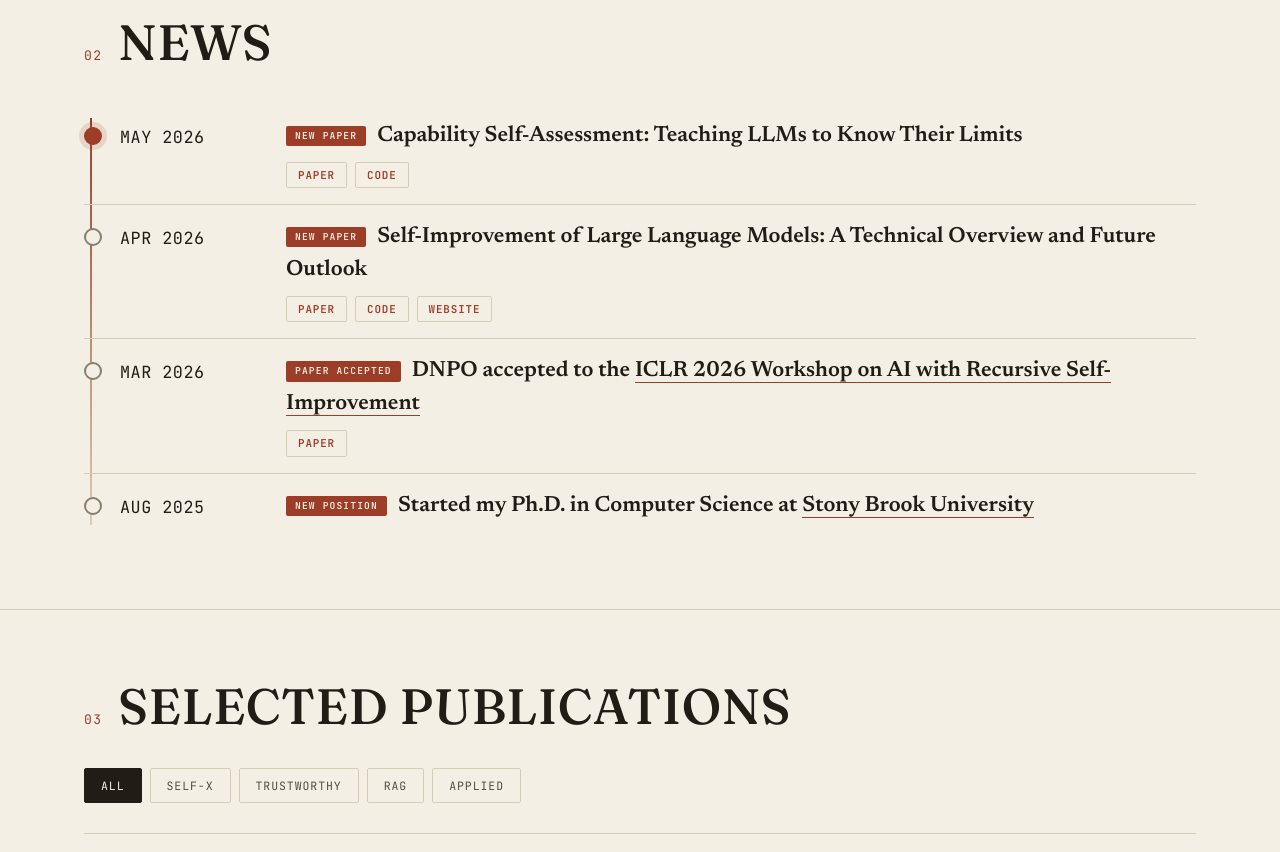
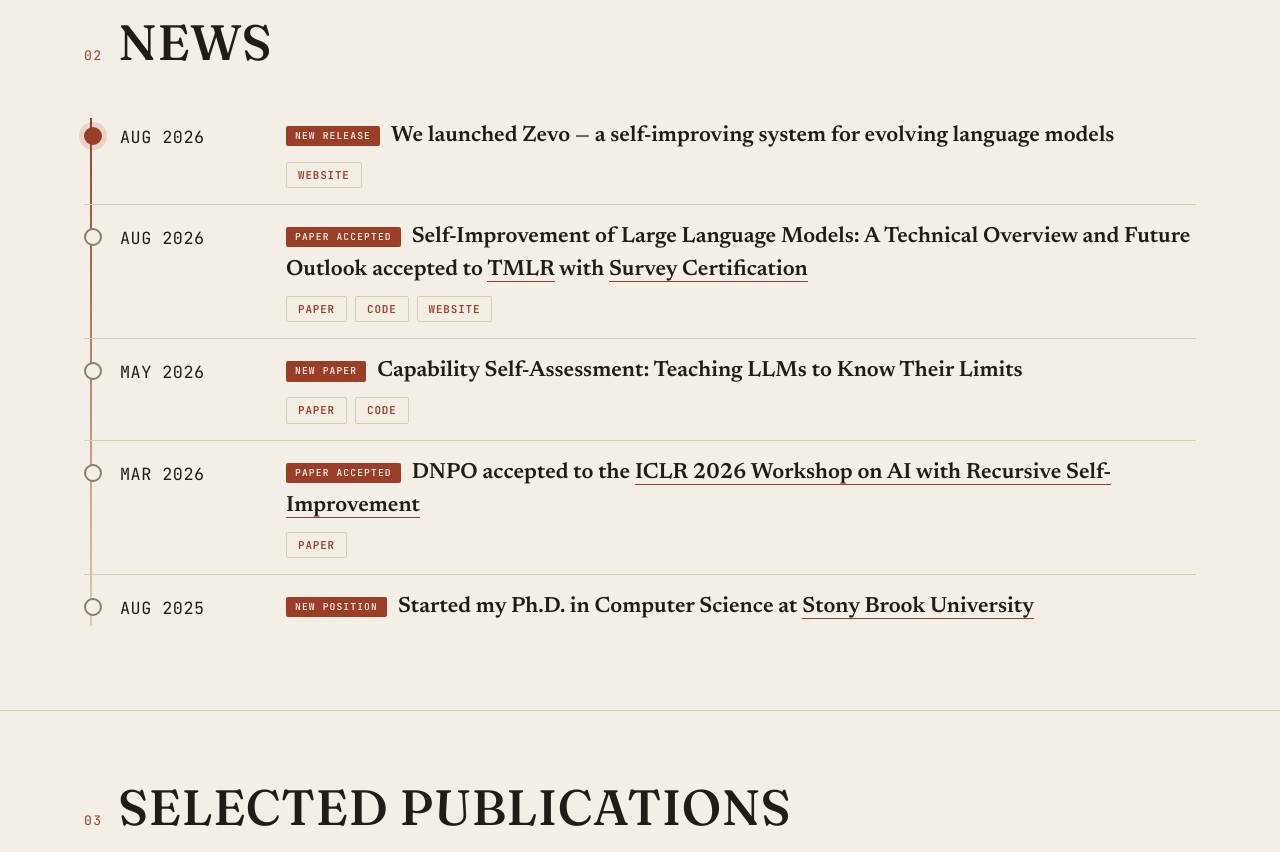
Before and after one commit to Joyyang158/haoyan-yang, a plain HTML site: page index.html in a window 1280 px wide. Shown: the part 1260-2112 px from the top of the page. Drawn offline with Linux system fonts and the light colour scheme.

Commit message:
add news: TMLR acceptance with survey certification and Zevo launch
Co-Authored-By: Claude Fable 5 <noreply@anthropic.com>
Claude-Session: https://claude.ai/code/session_01E8rzaLmGUWejJF2VhGdcGJ

```diff
--- a/index.html
+++ b/index.html
@@ -347,24 +347,34 @@
     </div>
     <div class="news-list">
       <div class="news-item now reveal">
+        <div class="news-date">Aug 2026</div>
+        <div class="news-text">
+          <span class="news-tag">New Release</span>We launched <b>Zevo</b> &mdash; a self-improving system for evolving language models
+          <div class="news-links">
+            <a href="https://zevoai.dev/" target="_blank" rel="noopener">Website</a>
+          </div>
+        </div>
+      </div>
+
+      <div class="news-item reveal">
+        <div class="news-date">Aug 2026</div>
+        <div class="news-text">
+          <span class="news-tag">Paper Accepted</span><b>Self-Improvement of Large Language Models: A Technical Overview and Future Outlook</b> accepted to <a href="https://jmlr.org/tmlr/index.html" target="_blank" rel="noopener">TMLR</a> with <a href="https://jmlr.org/tmlr/papers/" target="_blank" rel="noopener"><b>Survey Certification</b></a>
+          <div class="news-links">
+            <a href="https://arxiv.org/abs/2603.25681" target="_blank" rel="noopener">Paper</a>
+            <a href="https://github.com/Zesearch/self-improvement-llm" target="_blank" rel="noopener">Code</a>
+            <a href="https://zesearch.github.io/self-improvement-llm-website/" target="_blank" rel="noopener">Website</a>
+          </div>
+        </div>
+      </div>
+
+      <div class="news-item reveal">
         <div class="news-date">May 2026</div>
         <div class="news-text">
           <span class="news-tag">New Paper</span><b>Capability Self-Assessment: Teaching LLMs to Know Their Limits</b>
           <div class="news-links">
             <a href="https://arxiv.org/abs/2606.00251" target="_blank" rel="noopener">Paper</a>
             <a href="https://github.com/Joyyang158/llm-csa" target="_blank" rel="noopener">Code</a>
-          </div>
-        </div>
-      </div>
-
-      <div class="news-item reveal">
-        <div class="news-date">Apr 2026</div>
-        <div class="news-text">
-          <span class="news-tag">New Paper</span><b>Self-Improvement of Large Language Models: A Technical Overview and Future Outlook</b>
-          <div class="news-links">
-            <a href="https://arxiv.org/abs/2603.25681" target="_blank" rel="noopener">Paper</a>
-            <a href="https://github.com/Zesearch/self-improvement-llm" target="_blank" rel="noopener">Code</a>
-            <a href="https://zesearch.github.io/self-improvement-llm-website/" target="_blank" rel="noopener">Website</a>
           </div>
         </div>
       </div>
```
